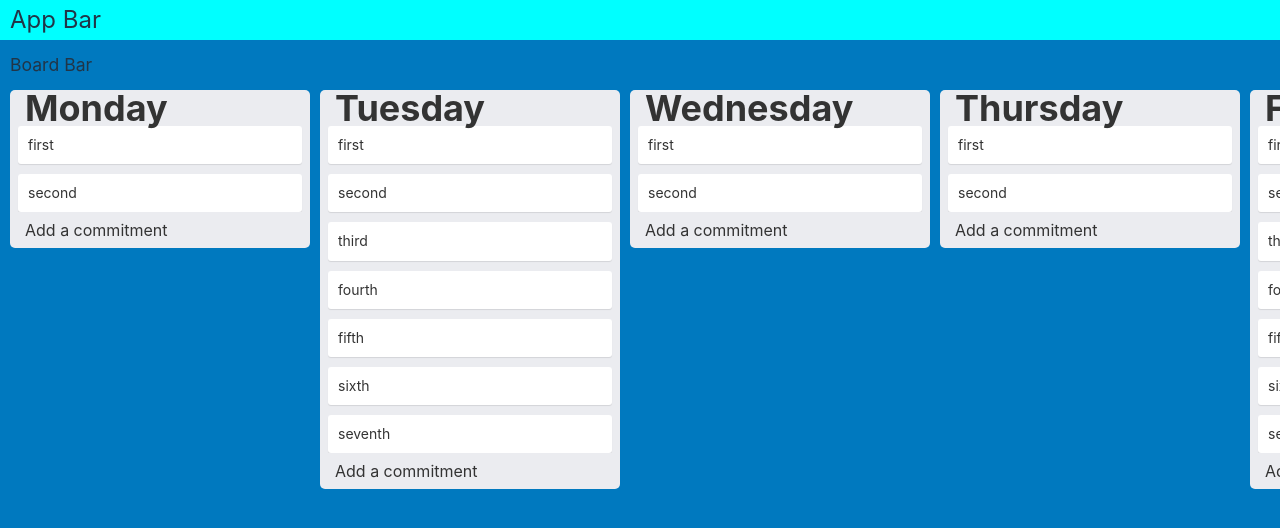
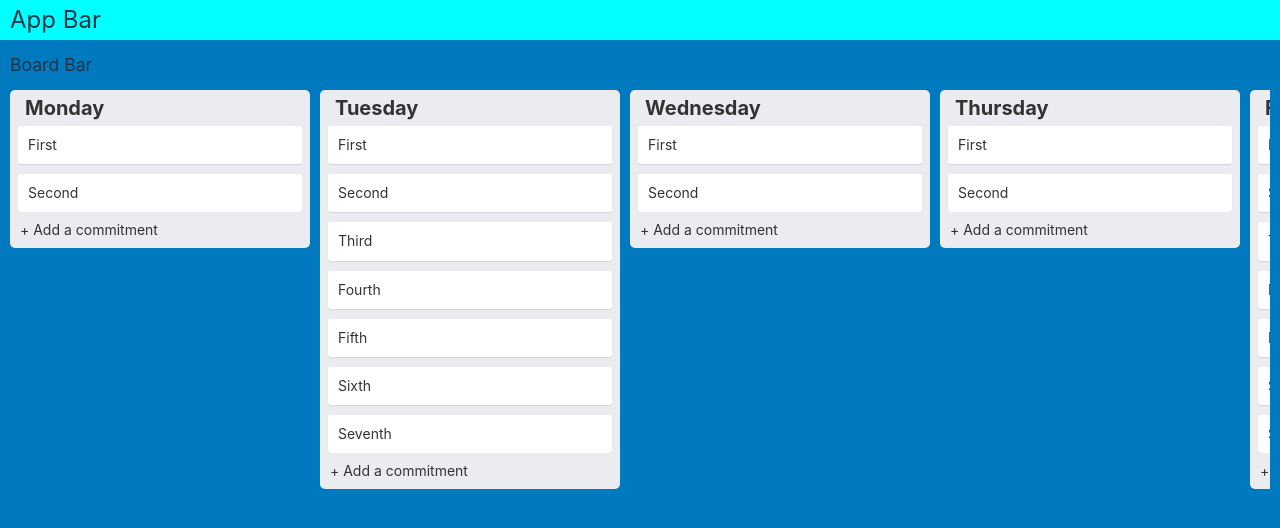
Before and after one commit to shivanijetty/client-fac, a React (Vite) app: page /weeklycalendar in a window 1280 px wide. Shown: the top 528 px of the page. Built offline with nearby package versions, Linux system fonts and the light colour scheme.

Commit message:
small tweeks

```diff
--- a/src/App.scss
+++ b/src/App.scss
@@ -10,8 +10,10 @@ $card-border-radius: 3px;
 
 
 body {
+  margin: 0;
   width: 100vw;
   height: 100%;
+  -webkit-font-smoothing: antialiased;
   // justify-content: center;
   line-height: 1.3em;
   font-size: 14px;
@@ -34,7 +36,7 @@ body {
 }
 .trello-master {
   height: 100vh;
-  width: 100vw;
+  // width: 100vw;
   display: grid;
   grid-template-rows: 40px 50px 1fr;
   background-color: $board-bg-color;
@@ -57,6 +59,8 @@ body {
 
   .board-columns {
     display: flex;
+    margin: 0 $gap $gap;
+    gap: $gap;
     overflow-x: auto;
 
     &::-webkit-scrollbar {
@@ -69,15 +73,15 @@ body {
 
     &::-webkit-scrollbar-thumb {
       background-color: rgba(255, 255, 255, 0.24);
-      border-radius: 5px solid $list-bg-color;
+      // border: 5px solid $list-bg-color;
+      border-radius: 8px;
+      background-clip: padding-box;
     }
 
     .column {
       flex: 0 0 auto;
       width: 300px;
       height: calc(100% - #{$gap});
-      margin-left: $gap;
-
 
       > * {
         background-color: $list-bg-color;
@@ -87,19 +91,18 @@ body {
 
       header {
         padding-left: 15px;
-        height: 36px;
+        height: $column-header-height;
         line-height: $column-header-height;
-        font-size: $column-header-height;
+        font-size: 20px;
         font-weight: bold;
         border-top-left-radius: $column-border-radius;
         border-top-right-radius: $column-border-radius;
       }
 
       footer {
-        padding-left: 15px;
+        padding-left: 10px;
         height: $column-footer-height;
         line-height: $column-footer-height;
-        font-size: 16px;
         border-bottom-left-radius: $column-border-radius;
         border-bottom-right-radius: $column-border-radius;
       }
@@ -115,12 +118,14 @@ body {
         }
 
         &::-webkit-scrollbar:vertical {
-          width: 11px;
+          width: 16px;
         }
 
         &::-webkit-scrollbar-thumb {
           background-color: darken($color: $list-bg-color, $amount: 15);
-          border-right: 5px solid $list-bg-color;
+          border: 4px solid transparent;
+          border-radius: 8px;
+          background-clip: padding-box;
         }
 
         li {
--- a/src/WeeklyCalendar.jsx
+++ b/src/WeeklyCalendar.jsx
@@ -12,75 +12,75 @@ function WeeklyCalendar() {
       <div className="column">
         <header>Monday</header>
         <ul>
-          <li>first</li>
-          <li>second</li>
+          <li>First</li>
+          <li>Second</li>
         </ul>
-        <footer>Add a commitment</footer>
+        <footer>+ Add a commitment</footer>
       </div>
 
       <div className="column">
         <header>Tuesday</header>
         <ul>
-          <li>first</li>
-          <li>second</li>
-          <li>third</li>
-          <li>fourth</li>
-          <li>fifth</li>
-          <li>sixth</li>
-          <li>seventh</li>
+          <li>First</li>
+          <li>Second</li>
+          <li>Third</li>
+          <li>Fourth</li>
+          <li>Fifth</li>
+          <li>Sixth</li>
+          <li>Seventh</li>
         </ul>
-        <footer>Add a commitment</footer>
+        <footer>+ Add a commitment</footer>
       </div>
 
       <div className="column">
         <header>Wednesday</header>
         <ul>
-          <li>first</li>
-          <li>second</li>
+          <li>First</li>
+          <li>Second</li>
         </ul>
-        <footer>Add a commitment</footer>
+        <footer>+ Add a commitment</footer>
       </div>
 
       <div className="column">
         <header>Thursday</header>
         <ul>
-          <li>first</li>
-          <li>second</li>
+          <li>First</li>
+          <li>Second</li>
         </ul>
-        <footer>Add a commitment</footer>
+        <footer>+ Add a commitment</footer>
       </div>
 
       <div className="column">
         <header>Friday</header>
         <ul>
-          <li>first</li>
-          <li>second</li>
-          <li>third</li>
-          <li>fourth</li>
-          <li>fifth</li>
-          <li>sixth</li>
-          <li>seventh</li>
+          <li>First</li>
+          <li>Second</li>
+          <li>Third</li>
+          <li>Fourth</li>
+          <li>Fifth</li>
+          <li>Sixth</li>
+          <li>Seventh</li>
         </ul>
-        <footer>Add a commitment</footer>
+        <footer>+ Add a commitment</footer>
       </div>
       <div className="column">
         <header>Saturday</header>
         <ul>
-          <li>first</li>
-          <li>second</li>
-          <li>third</li>
-          <li>fourth</li>
+          <li>First</li>
+          <li>Second</li>
+          <li>Third</li>
+          <li>Fourth</li>
         </ul>
-        <footer>Add a commitment</footer>
+        <footer>+ Add a commitment</footer>
       </div>
       <div className="column">
         <header>Sunday</header>
         <ul>
-          <li>first</li>
-          <li>second</li>
-          <li>third</li>
+          <li>First</li>
+          <li>Second</li>
+          <li>Third</li>
         </ul>
-        <footer>Add a commitment</footer>
+        <footer>+ Add a commitment</footer>
       </div>
 
       </div>
```
